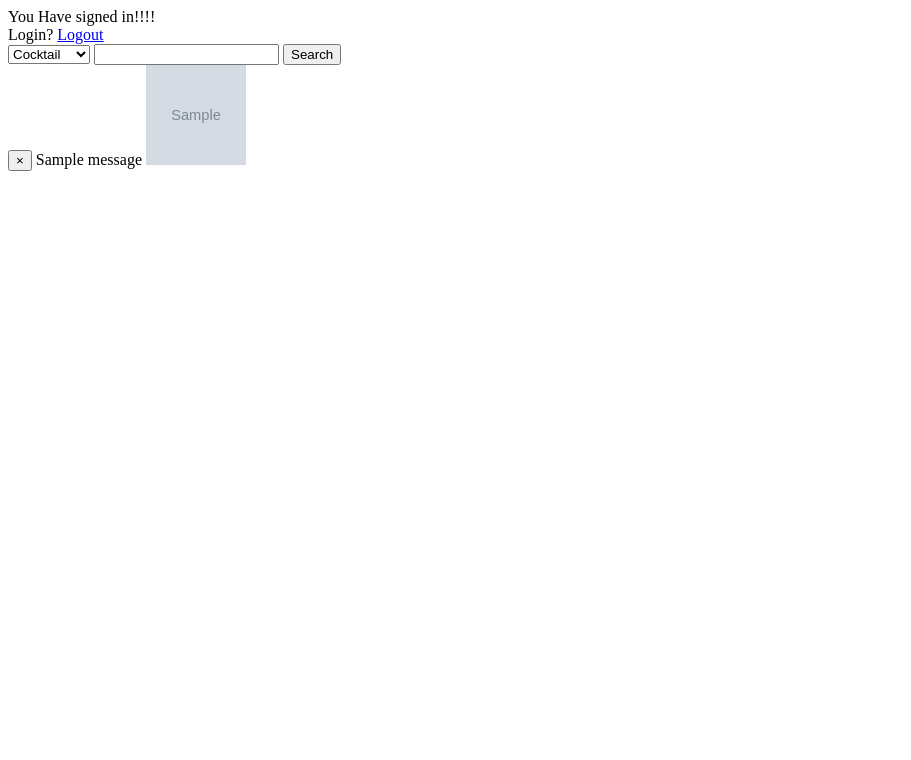
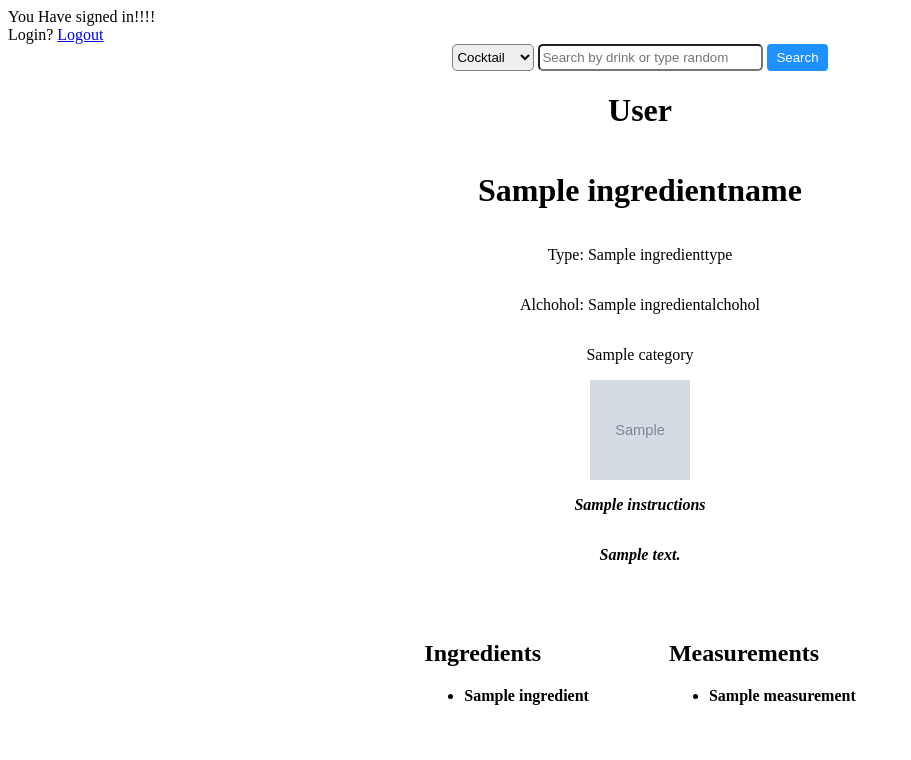
Before and after one commit to ChainsawRambo/NJIT-IT490, a Flask app: template frontend/templates/userpage.html in a window 1280 px wide. Shown: the top 760 px of the page, without its empty margins (0-911 px from the left). Run offline with Flask 2, Linux system fonts and the light colour scheme; the template is opened without the code that fills it: most values are stand-ins (such as "Sample title", 1, 10 or a date in 2020); grey boxes marked "Sample" are stand-in pictures; one stand-in notice (Sample message) is shown.

Commit message:
frontend search upgrade

```diff
--- a/frontend/app.py
+++ b/frontend/app.py
@@ -1,4 +1,4 @@
-from flask import Flask, render_template, request, session, redirect, flash
+from flask import Flask, render_template, request, session, redirect
 from werkzeug.security import check_password_hash, generate_password_hash
 import pika
 import messaging
@@ -28,9 +28,21 @@
 def userpage():
     if 'username' not in session:
         return redirect('/')
+    cocktailname=None
+    thumbnail=None
+    category=None
+    instructions=None
+    ingredients=None
+    measurements=None
+    ingredientname=None
+    ingredientdescription=None
+    ingredienttype=None
+    ingredientalchohol=None
     if request.method == 'POST':
         dropdownvalue = request.form['dropdownvalue']
         searchfield = request.form['searchfield']
+        if dropdownvalue == 'cocktail_name' and searchfield == 'random':
+            dropdownvalue = 'random'
         msg = messaging.Messaging()
         msg.send(
             'SCRAPE',
@@ -41,19 +53,21 @@
         )
         response = msg.receive()
         if response['success']:
-            if response['search'] == 'cocktail_name':
-                flash(response['cocktailname'])
+            if response['search'] == 'cocktail_name' or response['search'] == 'random':
                 thumbnail = (response['cocktailimage'])
-                return render_template('userpage.html', thumbnail=thumbnail)
+                cocktailname = (response['cocktailname'])
+                category=(response['cocktailcategory'])
+                instructions=(response['cocktailinstructions'])
+                ingredients=(response['cocktailingredients'])
+                measurements=(response['cocktailmeasurements'])
             elif response['search'] == 'ingredient_name':
-                flash(response['ingredientdescription'])
-            elif response['search'] == 'random':
-                flash(response['cocktailname'])
-                thumbnail = (response['cocktailimage'])
-                return render_template('userpage.html', thumbnail=thumbnail)
+                ingredientname= (response['ingredientname'])
+                ingredientdescription= (response['ingredientdescription'])
+                ingredienttype= (response['ingredienttype'])
+                ingredientalchohol= (response['ingredientalchohol'])
         else:
-            flash("error")
-    return render_template('userpage.html')
+            cocktailname = "ERROR"
+    return render_template('userpage.html',thumbnail=thumbnail, cocktailname=cocktailname, category=category, instructions=instructions, ingredients=ingredients, measurements=measurements, ingredientname=ingredientname, ingredientdescription=ingredientdescription, ingredienttype=ingredienttype, ingredientalchohol=ingredientalchohol)
 
 @app.route('/register', methods=['GET','POST'])
 def registerpage():
--- a/frontend/templates/userpage.html
+++ b/frontend/templates/userpage.html
@@ -7,10 +7,61 @@
   </head>
   <body>
     <style>
+      body{
+        background-color: #F5F5F5
+        height: 100%
+      }
       img{
         width: 100px;
         height: 100px;
       }
+      .searcharea{
+        text-align: center
+      }
+      input{
+        width:70%
+        border: 1px solid grey;
+        border-radius: 5px;
+        box-sizing: border-box;
+        height:2em;
+      }
+      input:focus{
+        outline: 1px solid lightskyblue;
+      }
+      button{
+        background-color:dodgerblue;
+        color:white;
+        border: solid dodgerblue;
+        border-radius: 4px;
+        height:2em;
+      }
+      select,option{
+        border: 1px solid grey;
+        border-radius: 5px;
+        box-sizing: border-box;
+        height:2em;
+      }
+      select:focus, option:focus{
+        outline: 1px solid lightskyblue;
+      }
+
+      p{
+        text-align: center;
+      }
+      .searchresult1{
+        display: flex;
+	      align-items: center;
+        flex-direction: column;
+      }
+      .searchresult2{
+        display:flex;
+        justify-content: center;
+      }
+
+      .searchresult2 > div{
+        margin: 40px;
+      }
+
     </style>
     <div>
       You Have signed in!!!!
@@ -18,25 +69,73 @@
     <div class="LogOut">
       Login? <a href="/logout">Logout</a>
     </div>
+    <div class="searcharea">
       <form class="form-register" method="post">
         <select name="dropdownvalue">
           <option value="cocktail_name">Cocktail</option>
           <option value="ingredient_name">Ingredient</option>
-        <option value="random">Random</option>
         </select>
-      <input type="text" name="searchfield">
+        <input type="text" size="25" placeholder="Search by drink or type random" name="searchfield">
         <button class="btn btn-primary" type="submit">Search</button>
       </form>
-    {% with messages = get_flashed_messages() %}
-	    {% if messages %}
-	      {% for message in messages %}
-    		  <div class="alert alert-warning alert-dismissible" role="alert">
-    		  <button type="button" class="close" data-dismiss="alert" aria-label="Close"><span aria-hidden="true">×</span></button>
-  			  {{message}}
+    </div>
+
+    <div class="searchresult1">
+      {% if cocktailname %}
+        <h1> {{cocktailname}} </h1>
+      {% endif %}
+
+      {% if ingredientname %}
+        <h1> {{ingredientname}} </h1>
+      {% endif %}
+
+      {% if ingredienttype %}
+        <p> Type: {{ingredienttype}} </p>
+      {% endif %}
+
+      {% if ingredientalchohol %}
+        <p> Alchohol: {{ingredientalchohol}} </p>
+      {% endif %}
+
+      {% if category %}
+        <p> {{category}} </p>
+      {% endif %}
+
+      {% if thumbnail %}
         <image src="{{thumbnail}}" alt="cocktail-thumbnail">
+      {% endif %}
+
+      {% if instructions %}
+        <p><em><b>{{instructions}}</b></em></p>
+      {% endif %}
+
+      {% if ingredientdescription %}
+        <p><em><b>{{ingredientdescription}}</b></em></p>
+      {% endif %}
     </div>
+
+    <div class="searchresult2">
+      {% if ingredients %}
+        <div class="lower">
+          <h2>Ingredients</h2>
+          <ul>
+          {% for ingredient in ingredients %}
+    						<li><b>{{ ingredient }}</b></li>
     			{% endfor %}
+          </ul>
+        </div>
       {% endif %}
-	  {% endwith %}
+
+      {% if measurements %}
+        <div class="lower2">
+          <h2>Measurements</h2>
+          <ul>
+          {% for measurement in measurements %}
+    						<li><b>{{ measurement }}</b></li>
+    			{% endfor %}
+          </ul>
+        </div>
+      {% endif %}
+    </div>
   </body>
 </html>
```
Lines whose indentation alone changed are shown as unchanged.
